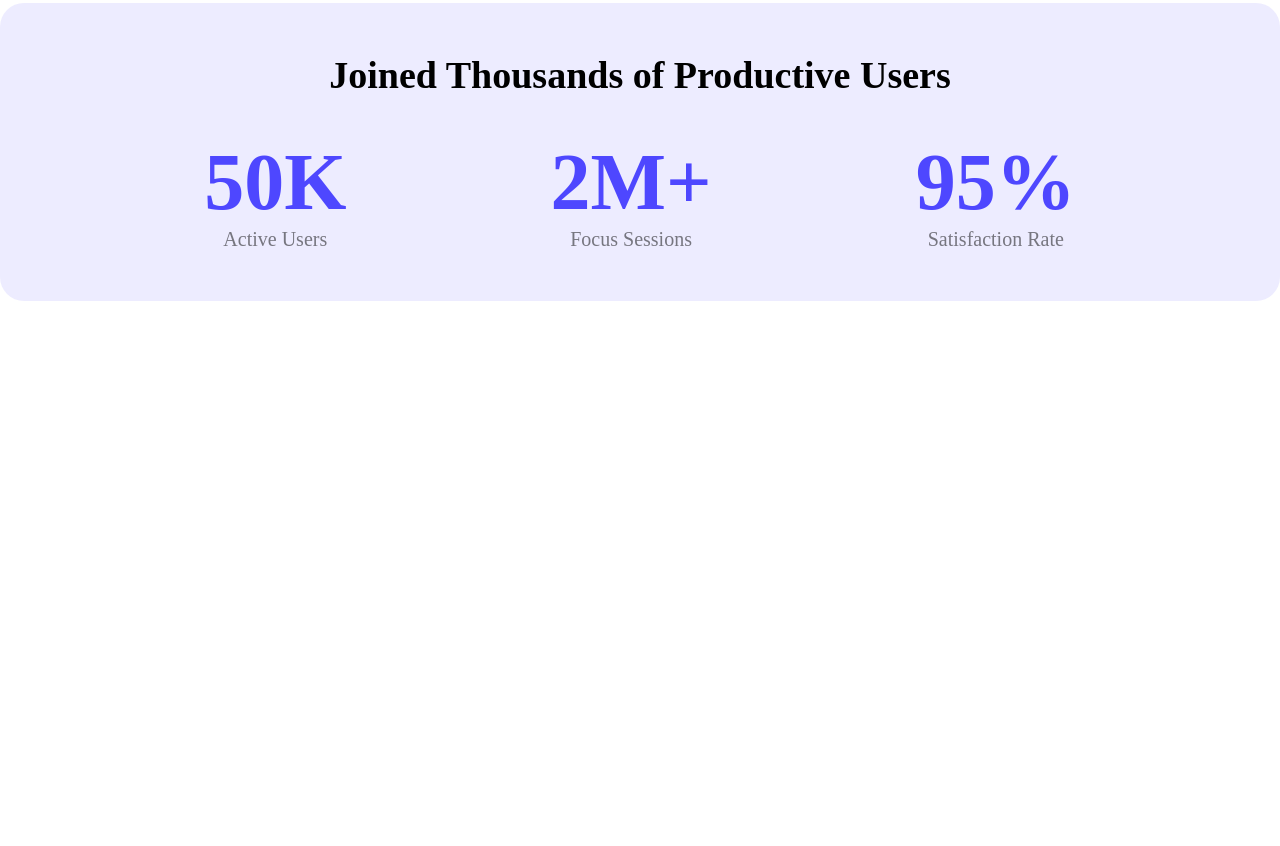
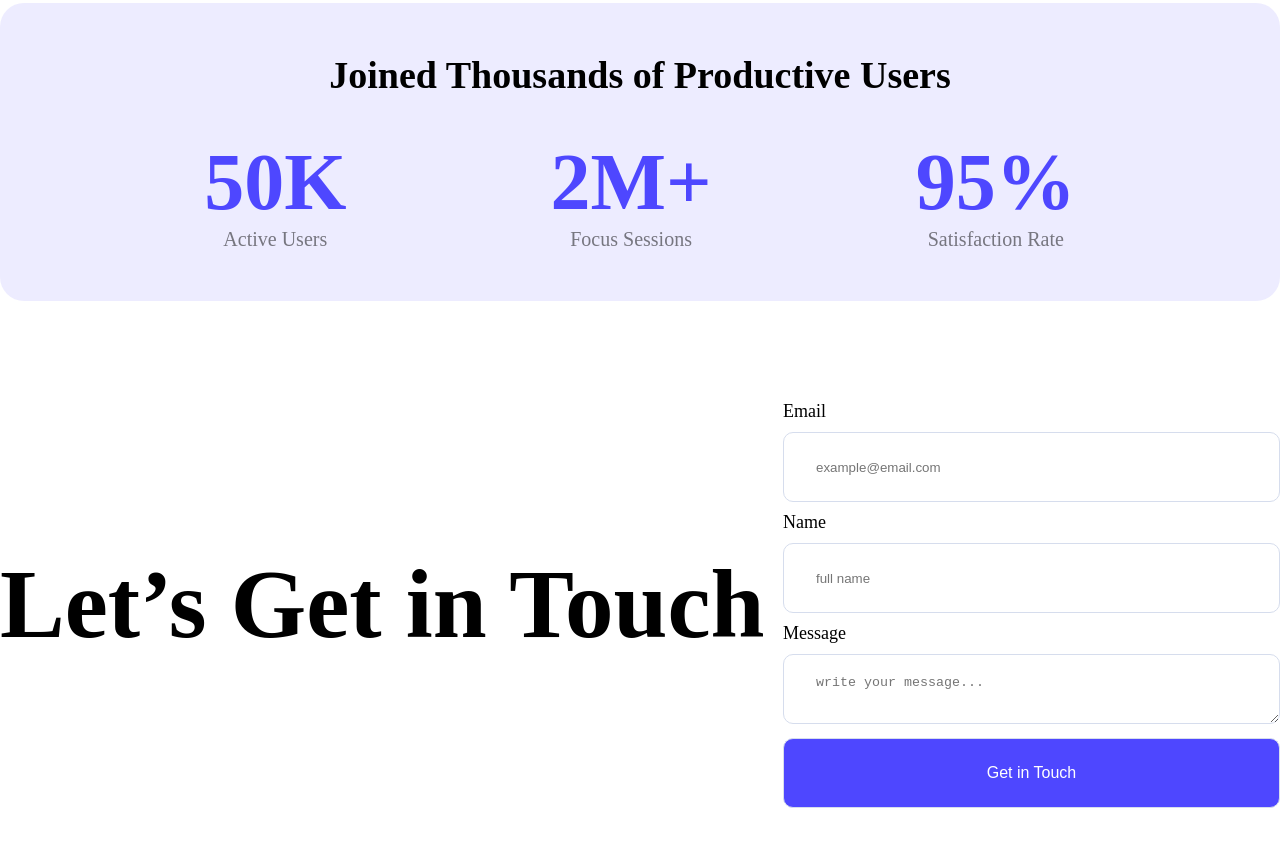
Before and after one commit to abrar-hossain20/landing-launchpad, a plain HTML site: page index.html in a window 1280 px wide. Shown: the part 1221-2067 px from the top of the page. Before the commit the page ends 1622 px from the top, so only its background shows below. Drawn offline with Linux system fonts and the light colour scheme.

Commit message:
Get in Touch section added

```diff
--- a/index.html
+++ b/index.html
@@ -51,6 +51,27 @@
         </div>
       </section>
 
+      <section class="getInTouch">
+        <div >
+          <h1 class="getH">Let’s Get in Touch</h1>
+        </div>
+          <form class="getForm">
+            <div class="formGrp">
+              <label class="forLabel" for="email">Email</label> <br>
+            <input class="getFormInput" type="email" placeholder="example@email.com" name="email" id="email" required>
+            </div>
+            <div class="formGrp">
+              <label class="forLabel" for="name">Name</label> <br>
+            <input class="getFormInput" type="text" name="nam" id="name" placeholder="full name" required>
+            </div>
+            <div class="formGrp">
+              <label class="forLabel" for="tarea">Message</label><br>
+            <textarea class="getFormInput" id="tarea" placeholder="write your message..."></textarea>
+            </div>
+            <input class="getFormsubmit btn" type="submit" value="Get in Touch">
+          </form>
+      </section>
+
     </main>
     <footer></footer>
   </body>
--- a/styles/style.css
+++ b/styles/style.css
@@ -115,3 +115,42 @@ footer {
   font-weight: 400;
   padding-bottom: 50px;
 }
+
+/* get in touch section */
+
+.getInTouch {
+  display: flex;
+  justify-content: space-between;
+  align-items: center;
+  margin-bottom: 100px;
+}
+
+.getH {
+  color: rgb(0, 0, 0);
+  font-size: 97px;
+  font-weight: 700;
+}
+.getFormInput {
+  box-sizing: border-box;
+  border: 1px solid rgb(214, 221, 237);
+  border-radius: 10px;
+  background: rgb(255, 255, 255);
+  width: 497px;
+  height: 70px;
+  align-items: center;
+  gap: 10;
+  padding: 20px 32px 20px 32px;
+  margin: 10px 0px;
+}
+.getFormsubmit {
+  box-sizing: border-box;
+  border: 1px solid rgb(214, 221, 237);
+  border-radius: 10px;
+  width: 497px;
+  height: 70px;
+  align-items: center;
+}
+.forLabel {
+  font-size: 18px;
+  font-weight: 500;
+}
```
